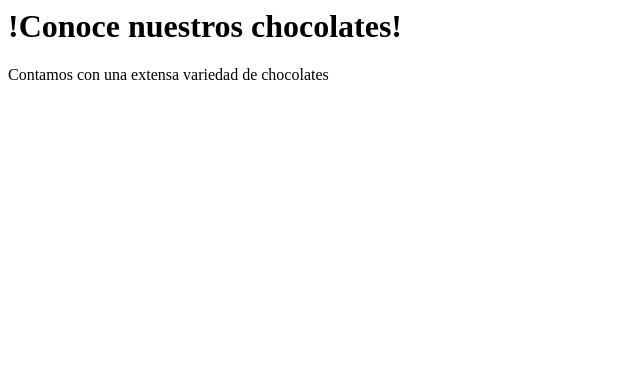
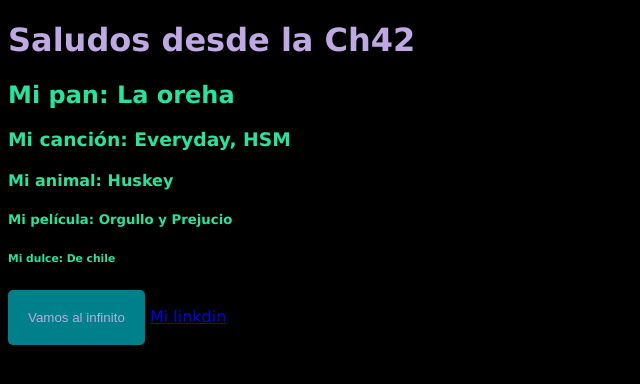
Before and after one commit to AlejandraAC/ch42-chocolate, a plain HTML site: page index.html in a window 1280 px wide. Shown: the whole page, without its empty margins (0-640 px from the left). Drawn offline with Linux system fonts and the light colour scheme.

Commit message:
add: estilos y funcionalidad

```diff
--- a/index.html
+++ b/index.html
@@ -1,17 +1,23 @@
-</DOCTYPE html>
+<!DOCTYPE html>
+<html lang="en">
+<head>
+    <meta charset="UTF-8">
+    <meta name="viewport" content="width=device-width, initial-scale=1.0">
+    <title>Hola mundo 2</title>
+    <!-- Hoja de estilo personalizada-->
+    <link rel="stylesheet" href="./style.css">
+</head>
+<body>
+    <h1>Saludos desde la Ch42</h1>
+    <h2>Mi pan: La oreha</h2>
+    <h3>Mi canción: Everyday, HSM</h3>
+    <h4>Mi animal: Huskey</h4>
+    <h5>Mi película: Orgullo y Prejucio</h5>
+    <h6>Mi dulce: De chile</h6>
+    <button onclick="greeting()" >Vamos al infinito</button>
+    <a target="_blank" href="https://www.linkedin.com/in/alejandra-alvarado-003681191/">Mi linkdin</a>
+    <!-- Este es un comentario-->
 
-<html>
-
-<head>
-<title> Tipos de chocolates hersheys </title>
-</head>
-
-<!--Esto se ve en la parte superior del navegador en la barra-->
-<!--Esto es un comentario-->
-
-<body>
-<h1> !Conoce nuestros chocolates! </h1>
-<p> Contamos con una extensa variedad de chocolates </p>
+    <script src="./script.js"></script>
 </body>
-
 </html>
--- a/script.js
+++ b/script.js
@@ -0,0 +1,5 @@
+console.log("Yuju, he conectado HTML con JS");
+
+function greeting(){
+    alert("y más allá!");
+}
--- a/style.css
+++ b/style.css
@@ -0,0 +1,24 @@
+/* CSS type Selector */
+body {
+    background-color: black;
+    color: rgb(43, 226, 156);
+    font-family: 'Lucida Sans', 'Lucida Sans Regular', 'Lucida Grande', 'Lucida Sans Unicode', Geneva, Verdana, sans-serif
+}
+
+button {
+    background-color: #00808B;
+    color: #BFA9E3;
+    padding: 20px;
+    border: none;
+    border-radius: 5px;
+    cursor: pointer;
+}
+
+/* CSS type selector: pseudo class selector */
+button:hover {
+    background-color: #86A1E0;
+}
+
+body h1 {
+    color: #BFA9E3
+}
```
